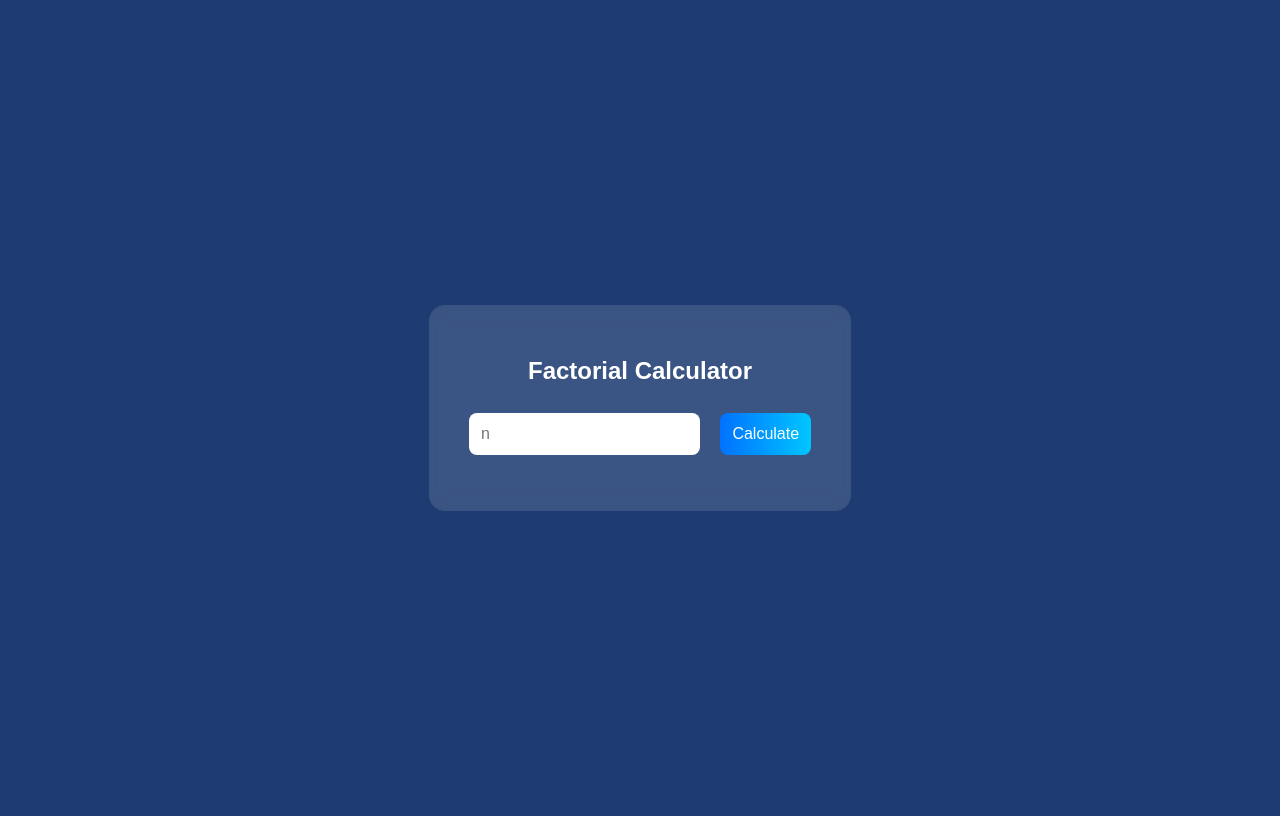
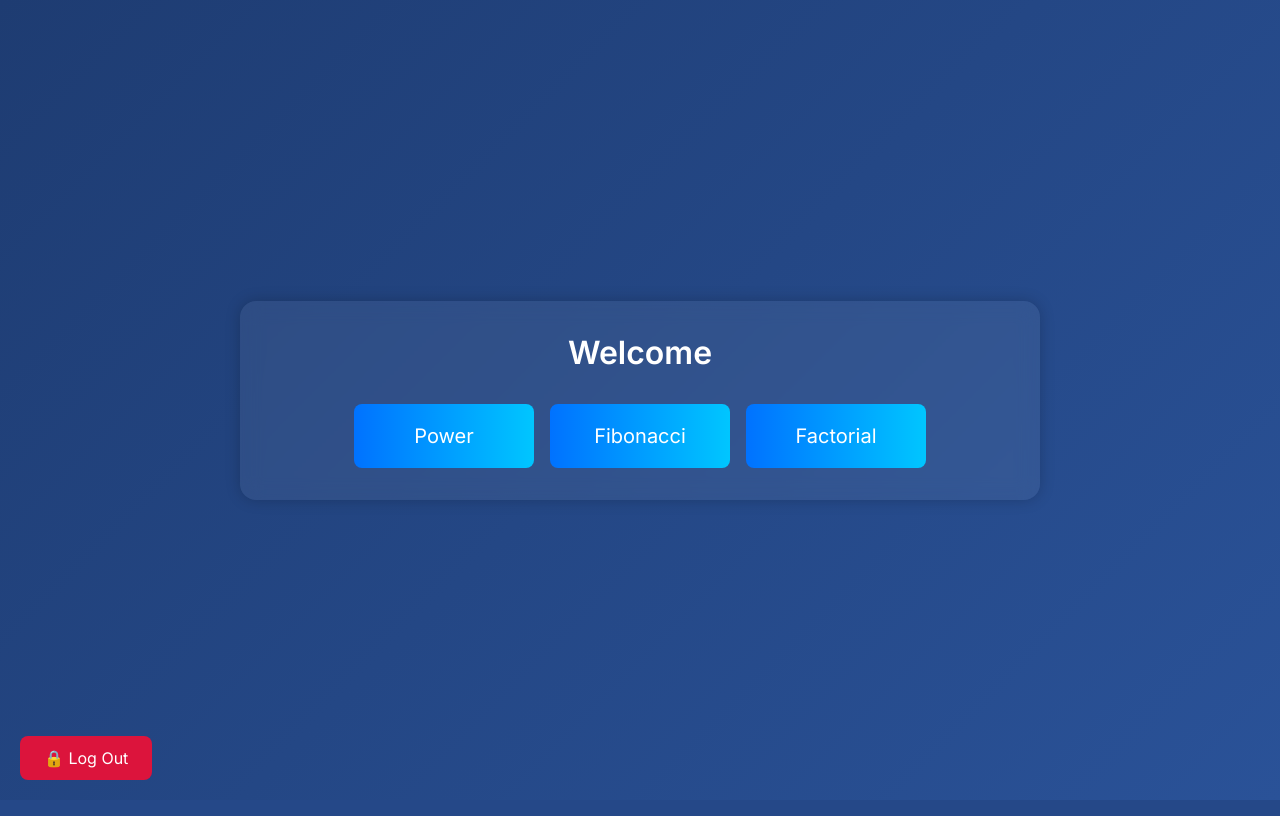
Before and after one commit to Andrei-Mihnea/PythonHmw, a Flask app: template Frontend/Templates/factorial.html in a window 1280 px wide. Run offline with Flask 3, Linux system fonts and the light colour scheme; the template is opened without the code that fills it, so the values that code supplies are empty.

Commit message:
Enhance input validation and response handling across various controllers; improve UI elements and add logout functionality in templates

```diff
--- a/Frontend/Templates/factorial.html
+++ b/Frontend/Templates/factorial.html
@@ -2,77 +2,92 @@
 <html lang="en">
 <head>
   <meta charset="UTF-8" />
-  <title>Factorial Calculator</title>
+  <meta name="viewport" content="width=device-width, initial-scale=1.0"/>
+  <title>Home</title>
+  <link href="https://fonts.googleapis.com/css2?family=Inter:wght@400;600&display=swap" rel="stylesheet">
   <style>
+    * {
+      margin: 0;
+      padding: 0;
+      box-sizing: border-box;
+      font-family: 'Inter', sans-serif;
+    }
+
     body {
-      font-family: Arial, sans-serif;
-      background: #1e3c72;
+      background: linear-gradient(135deg, #1e3c72, #2a5298);
       color: #fff;
+      height: 100vh;
       display: flex;
       justify-content: center;
       align-items: center;
-      height: 100vh;
     }
 
-    .card {
-      background: #ffffff20;
+    .container {
+      background: #ffffff10;
+      backdrop-filter: blur(10px);
       padding: 2rem;
       border-radius: 1rem;
-      text-align: center;
-      backdrop-filter: blur(10px);
+      box-shadow: 0 0 15px rgba(0,0,0,0.2);
+      display: flex;
+      flex-direction: column;
+      align-items: center;
+      width: 90%;
+      max-width: 800px;
     }
 
-    input, button {
-      padding: 0.75rem;
-      margin: 0.5rem;
+    h1 {
+      margin-bottom: 2rem;
+      font-size: 2rem;
+      text-align: center;
+    }
+
+    .button-row {
+      display: flex;
+      gap: 1rem;
+      justify-content: center;
+      flex-wrap: wrap;
+    }
+
+    .button-row button {
+      padding: 1.25rem 2rem;
+      font-size: 1.25rem;
+      background: linear-gradient(to right, #0072ff, #00c6ff);
+      border: none;
+      border-radius: 0.5rem;
+      color: white;
+      cursor: pointer;
+      transition: background 0.3s ease;
+      min-width: 180px;
+    }
+
+    .button-row button:hover {
+      background: linear-gradient(to right, #0052cc, #009ecf);
+    }
+
+    .logout-button {
+      position: fixed;
+      bottom: 20px;
+      left: 20px;
+      padding: 0.75rem 1.5rem;
       font-size: 1rem;
       border-radius: 0.5rem;
+      background: crimson;
       border: none;
-    }
-
-    button {
-      background: linear-gradient(to right, #0072ff, #00c6ff);
       color: white;
       cursor: pointer;
-    }
-
-    .result {
-      margin-top: 1rem;
-      font-weight: bold;
     }
   </style>
 </head>
 <body>
-  <div class="card">
-    <h2>Factorial Calculator</h2>
-    <input type="number" id="factorialInput" placeholder="n" />
-    <button onclick="calculateFactorial()">Calculate</button>
-    <div class="result" id="resultDisplay"></div>
+  <button class="logout-button" onclick="logout()">🔒 Log Out</button>
+
+  <div class="container">
+    <h1>Welcome</h1>
+    <div class="button-row">
+      <button onclick="location.href='/power/index'">Power</button>
+      <button onclick="location.href='/fibonacci/index'">Fibonacci</button>
+      <button onclick="location.href='/factorial/index'">Factorial</button>
+    </div>
   </div>
-
-  <script>
-    function calculateFactorial() {
-      const a = parseInt(document.getElementById('factorialInput').value);
-
-      fetch('/api/factorial', {
-        method: 'POST',
-        headers: {
-          'Content-Type': 'application/json'
-        },
-        body: JSON.stringify({ a: a })
-      })
-      .then(res => res.json())
-      .then(data => {
-        if (data.result !== undefined) {
-          document.getElementById('resultDisplay').innerText = `Result: ${data.result}`;
-        } else {
-          document.getElementById('resultDisplay').innerText = `Error: ${JSON.stringify(data.error)}`;
-        }
-      })
-      .catch(err => {
-        document.getElementById('resultDisplay').innerText = `Error: ${err.message}`;
-      });
-    }
-  </script>
 </body>
 </html>
```
Also changed, not shown: API/services.py (+6 -4 lines), Frontend/Controllers/auth_controller.py (+10 -2 lines), Frontend/Controllers/factorial_controller.py (+7 -2 lines), Frontend/Controllers/fibonacci_controller.py (+7 -2 lines), Frontend/Controllers/home_controller.py (+6 -1 lines), Frontend/Controllers/power_controller.py (+7 -2 lines), Frontend/Templates/auth.html (+7 -0 lines), Frontend/Templates/fibonacci.html (+30 -9 lines), Frontend/Templates/home.html (+33 -0 lines), Frontend/Templates/power.html (+7 -3 lines), Utils/jwt_helper.py (+9 -3 lines).
